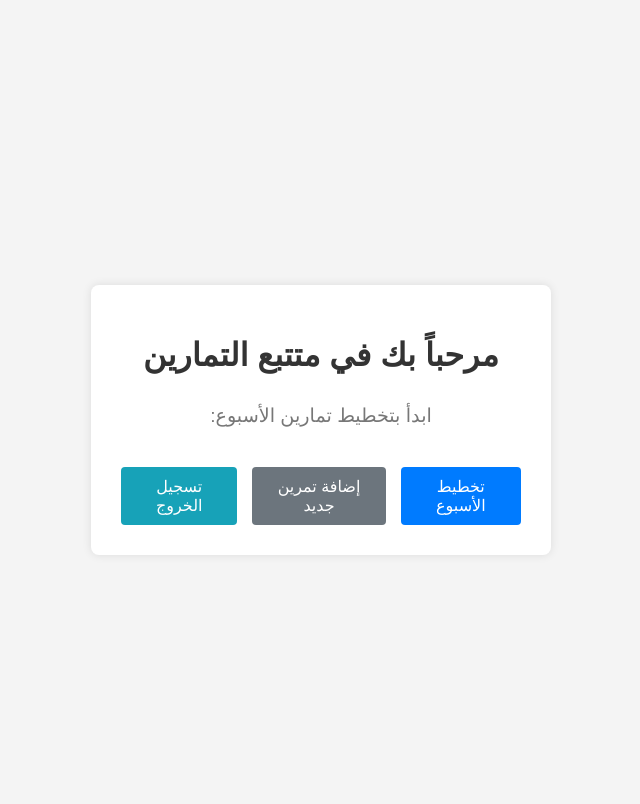
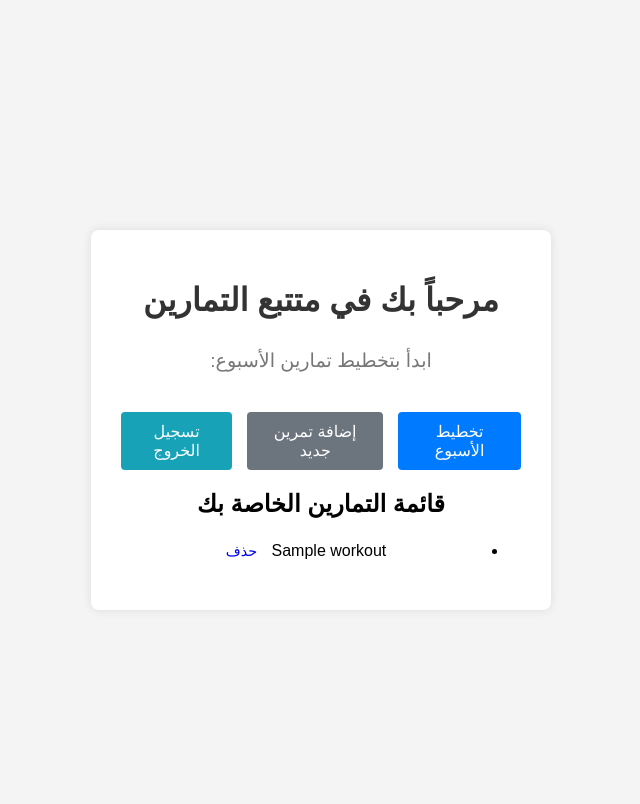
Before and after one commit to abuzain153/GYM, a Django app: page / in a window 1280 px wide. Shown: the top 804 px of the page, without its empty margins (319-959 px from the left). Run offline with Django 5.2, Linux system fonts and the light colour scheme; a user stored in the database is signed in; tables that the repository leaves empty hold one stand-in row (values such as "Sample post").

Commit message:
Fix: Use POST request for logout and other updates

```diff
--- a/gym_tracker/urls.py
+++ b/gym_tracker/urls.py
@@ -5,6 +5,6 @@ from django.contrib.auth import views as auth_views
 urlpatterns = [
     path('admin/', admin.site.urls),
     path('accounts/login/', auth_views.LoginView.as_view(template_name='registration/login.html'), name='login'),
-    path('accounts/logout/', auth_views.LogoutView.as_view(next_page='home'), name='logout'),
-    path('', include('workout_app.urls')),  # خلي ده آخر حاجة بعد روابط accounts
+    path('accounts/logout/', auth_views.LogoutView.as_view(next_page='login'), name='logout'),
+    path('', include('workout_app.urls')),
 ]
--- a/workout_app/templates/workout_app/home.html
+++ b/workout_app/templates/workout_app/home.html
@@ -13,8 +13,25 @@
         <div class="actions">
             <a href="{% url 'plan_week_overview' %}" class="btn btn-primary">تخطيط الأسبوع</a>
             <a href="{% url 'add_workout' %}" class="btn btn-secondary">إضافة تمرين جديد</a>
-            <a href="{% url 'logout' %}" class="btn btn-info">تسجيل الخروج</a>
+            <form method="post" action="{% url 'logout' %}">
+                {% csrf_token %}
+                <button type="submit" class="btn btn-info">تسجيل الخروج</button>
+            </form>
         </div>
+
+        <h2>قائمة التمارين الخاصة بك</h2>
+        {% if workouts %}
+            <ul>
+                {% for workout in workouts %}
+                    <li>
+                        {{ workout.name }}
+                        <a href="{% url 'delete_workout' workout.id %}" class="btn btn-danger btn-sm">حذف</a>
+                    </li>
+                {% endfor %}
+            </ul>
+        {% else %}
+            <p>لا توجد تمارين بعد. يمكنك إضافة تمرين جديد من الأعلى.</p>
+        {% endif %}
     </div>
 </body>
 </html>
--- a/workout_app/urls.py
+++ b/workout_app/urls.py
@@ -1,15 +1,17 @@
 from django.urls import path
 from . import views
+# لا يوجد هنا أي تعريف لمسار 'logout'
 
 urlpatterns = [
-    path('', views.home, name='home'),  # الصفحة الرئيسية
+    path('', views.home, name='home'),
     path('add_workout/', views.add_workout, name='add_workout'),
     path('plan_week/<int:week_number>/<str:day_code>/', views.plan_week, name='plan_day_plan'),
     path('plan_week_overview/', views.plan_week_overview, name='plan_week_overview'),
     path('plan_week_overview/<int:week_number>/', views.plan_week_overview, name='plan_week_overview_with_number'),
     path('record_set/<int:workout_day_id>/<int:exercise_id>/<int:week_number>/', views.record_set, name='record_set'),
-    path('progress/', views.view_progress, name='view_progress'),  # URL جديد لعرض التقدم
+    path('progress/', views.view_progress, name='view_progress'),
     path('edit_week/<int:week_number>/', views.edit_week, name='edit_week'),
-    path('login/', views.login_view, name='login'),  # إضافة مسار تسجيل الدخول هنا
-    # ممكن نضيف هنا URLs تانية زي تعديل الجولات، عرض التقدم بشكل مفصل لتمرين معين، إلخ.
+    path('login/', views.login_view, name='login'),
+    path('workout/delete/<int:workout_id>/', views.delete_workout, name='delete_workout'),
+    # ... باقي مسارات تطبيق workout_app ...
 ]
--- a/workout_app/views.py
+++ b/workout_app/views.py
@@ -5,10 +5,22 @@ from .models import Workout, WorkoutDay, ExerciseSet
 from django.contrib.auth.decorators import login_required
 from django.contrib.auth import login
 from django.contrib.auth.forms import AuthenticationForm
+from django.contrib import messages
+from django.contrib.auth.views import LogoutView
+@login_required
+def delete_workout(request, workout_id):
+    workout = get_object_or_404(Workout, id=workout_id, user=request.user)
+    if request.method == 'POST':
+        workout.delete()
+        messages.success(request, "تم حذف التمرين بنجاح.")
+        return redirect('home')  # أو توجه لصفحة مناسبة بعد الحذف
+    return render(request, 'workout_app/confirm_delete.html', {'workout': workout})
 
 @login_required
 def home(request):
-    return render(request, 'workout_app/home.html')
+    workouts = Workout.objects.filter(user=request.user)
+    return render(request, 'workout_app/home.html', {'workouts': workouts})
+
 
 @login_required
 def plan_week_overview(request, week_number=1):
@@ -105,4 +117,5 @@ def login_view(request):
             return redirect('home')  # قم بتغيير 'home' إلى الرابط الذي تريد إعادة التوجيه إليه بعد تسجيل الدخول
     else:
         form = AuthenticationForm()
-    return render(request, 'workout_app/login.html', {'form': form})
+    # قم بتغيير اسم القالب هنا ليشير إلى المسار الذي ذكرته
+    return render(request, 'registration/login.html', {'form': form})
```
Also changed, not shown: workout_app/templates/workout_app/confirm_delete.html (added, +14 -0 lines), db.sqlite3.
